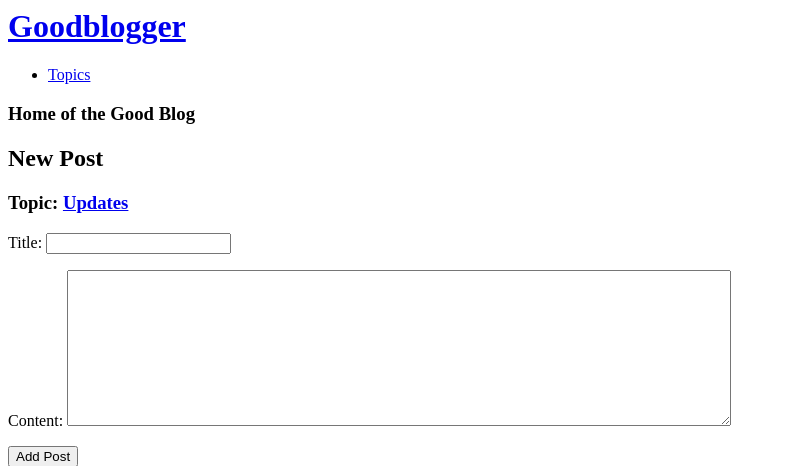
After one commit to MkNiz/goodblog, a Django app: page /new_post/1/ in a window 1280 px wide. The commit adds this page. Shown: the top 466 px of the page, without its empty margins (0-786 px from the left). Run offline with Django 3.2, Linux system fonts and the light colour scheme; data comes from the database, SQL or seed files in the repository; both versions use the stored data as it was after the commit.

Commit message:
New post url, view, template

```diff
--- a/goodblogger/forms.py
+++ b/goodblogger/forms.py
@@ -14,5 +14,5 @@ class PostForm(forms.ModelForm):
     class Meta:
         model = Post
         fields = ['title', 'text']
-        labels = { 'title': 'Title: ', 'text': 'Content: ' }
+        labels = { 'title': 'Title', 'text': 'Content' }
         widgets = { 'text': forms.Textarea(attrs={ 'cols': 80 }) }
--- /dev/null
+++ b/goodblogger/templates/goodblogger/new_post.html
@@ -0,0 +1,12 @@
+{% extends 'goodblogger/base.html' %}
+
+{% block content %}
+  <h2>New Post</h2>
+  <h3>Topic: <a href="{% url 'blog:topic' topic.id %}">{{ topic }}</a></h3>
+
+  <form action="{% url 'blog:new_post' topic.id %}" method='post'>
+    {% csrf_token %}
+    {{ form.as_p }}
+    <button name="submit">Add Post</button>
+  </form>
+{% endblock content %}
--- a/goodblogger/templates/goodblogger/topic.html
+++ b/goodblogger/templates/goodblogger/topic.html
@@ -2,6 +2,7 @@
 
 {% block content %}
   <h2>Topic: {{ topic }}</h2>
+  <h3><a href="{% url 'blog:new_post' topic.id %}">New Post</a></h3>
   <h3>Posts:</h3>
   <ul>
     {% for post in posts %}
--- a/goodblogger/urls.py
+++ b/goodblogger/urls.py
@@ -12,5 +12,8 @@ urlpatterns = [
     # Topic
     url(r'^topics/(?P<topic_id>\d+)/$', views.topic, name='topic'),
     # New Topic
-    url(r'^new_topic/$', views.new_topic, name='new_topic')
+    url(r'^new_topic/$', views.new_topic, name='new_topic'),
+
+    # New Post
+    url(r'^new_post/(?P<topic_id>\d+)/$', views.new_post, name='new_post')
 ]
--- a/goodblogger/views.py
+++ b/goodblogger/views.py
@@ -3,7 +3,7 @@ from django.http import HttpResponseRedirect
 from django.core.urlresolvers import reverse
 
 from .models import Topic
-from .forms import TopicForm
+from .forms import TopicForm, PostForm
 
 # Create your views here.
 def index(request):
@@ -33,3 +33,21 @@ def new_topic(request):
             form.save()
             return HttpResponseRedirect(reverse('blog:topics'))
     return render(request, 'goodblogger/new_topic.html', {'form': form})
+
+def new_post(request, topic_id):
+    """Add a new post"""
+    topic = Topic.objects.get(id=topic_id)
+
+    if request.method != 'POST':
+        # Display the blank form if data is not POSTed
+        form = PostForm()
+    else:
+        # Utilize POST data
+        form = PostForm(data=request.POST)
+        if form.is_valid():
+            new_entry = form.save(commit=False)
+            new_entry.topic = topic
+            new_entry.save()
+            return HttpResponseRedirect(reverse('blog:topic', args=[topic_id]))
+    context = { 'topic': topic, 'form': form }
+    return render(request, 'goodblogger/new_post.html', context)
```
Also changed, not shown: db.sqlite3.
